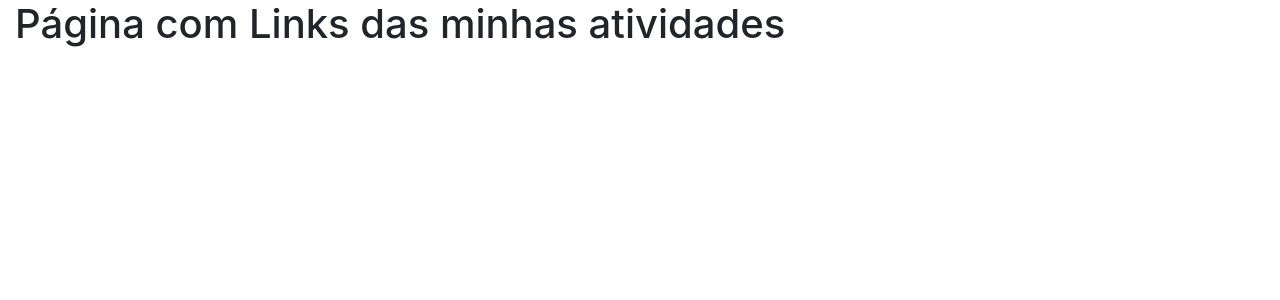
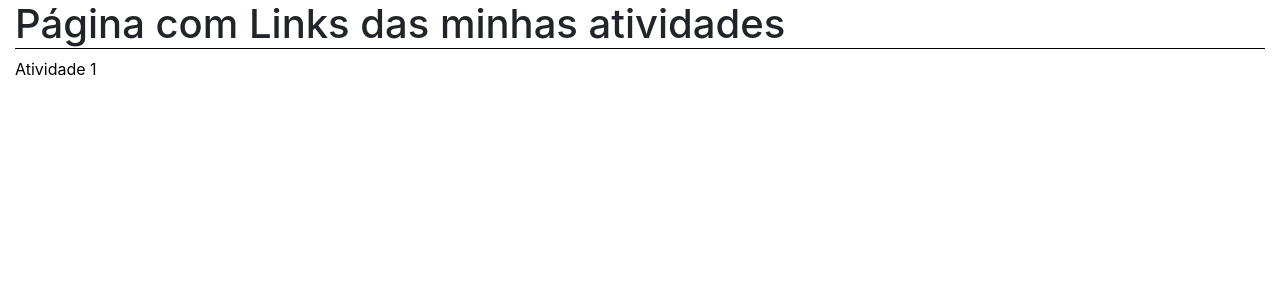
Before and after one commit to Jaooow/atividades, a PHP site: page / in a window 1280 px wide. Shown: the top 300 px of the page. Run offline with PHP 8.4, Linux system fonts and the light colour scheme; some libraries are stand-ins or nearby versions.

Commit message:
20200304

```diff
--- a/index.php
+++ b/index.php
@@ -6,10 +6,26 @@
         <title> Atividades - João Pedro Catarina Conçolaro </title>
         <link rel="stylesheet" type="text/css" href="css/bootstrap.min.css" />
         <link href = "https://fonts.googleapis.com/icon?family=Material+Icons" rel = "stylesheet"/>
+
+		<style>
+			a{
+				color:black;
+			}
+			a:houver{
+				text-decoration:none;
+				color:lightblue;
+			}
+			h1{
+				border-bottom: 1px solid black;
+			}
+		</style>
 	</head>
 	<body>
 		<div class = "container-fluid">
 			<h1>Página com Links das minhas atividades</h1>
+
+			<a href = "20200304/atividade1.html">Atividade 1</a> <br/>
+
 		</div>
 	</body>
 </html>
```
Also changed, not shown: 20200304/atividade.html (renamed from 20200304/exercicio1.html).
